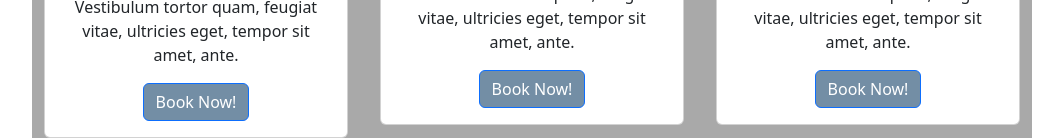
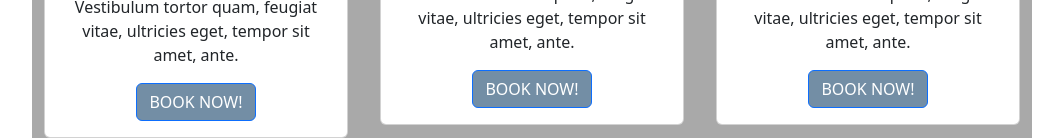
Before and after one commit to Nexustential/MiraclesMassage, a React (Create React App) app: page / in a window 1280 px wide. Shown: the part 1269-1407 px from the top of the page, without its empty margins (108-1171 px from the left). Built offline with nearby package versions, Linux system fonts and the light colour scheme.

Commit message:
Added Hooks to Services component

```diff
--- a/src/Components/Services.js
+++ b/src/Components/Services.js
@@ -1,9 +1,14 @@
-import React from "react";
+import React, { useState } from "react";
 import Card from "react-bootstrap/Card";
 import Button from "react-bootstrap/Button";
 import "../Styles/Services.css";
 
 const Services = () => {
+
+  const [book, setBook] = useState("BOOK NOW!");
+  const [book1, setBook1] = useState("BOOK NOW!");
+  const [book2, setBook2] = useState("BOOK NOW!");
+
   return (
     <>
       <div>
@@ -19,8 +24,12 @@ const Services = () => {
               malesuada fames ac turpis egestas. Vestibulum tortor quam, feugiat
               vitae, ultricies eget, tempor sit amet, ante.
             </Card.Text>
-            <Button variant="primary" id="bookButton" href="/book">
-              Book Now!
+            <Button
+              variant="primary"
+              id="bookButton"
+              onClick={() => setBook("Call or text us today at 555-555-5555")}
+            >
+              {book}
             </Button>
           </Card.Body>
         </Card>
@@ -34,8 +43,12 @@ const Services = () => {
               malesuada fames ac turpis egestas. Vestibulum tortor quam, feugiat
               vitae, ultricies eget, tempor sit amet, ante.
             </Card.Text>
-            <Button variant="primary" id="bookButton" href="/book">
-              Book Now!
+            <Button
+              variant="primary"
+              id="bookButton"
+              onClick={() => setBook1("Call or text us today at 555-555-5555")}
+            >
+              {book1}
             </Button>
           </Card.Body>
         </Card>
@@ -49,8 +62,12 @@ const Services = () => {
               malesuada fames ac turpis egestas. Vestibulum tortor quam, feugiat
               vitae, ultricies eget, tempor sit amet, ante.
             </Card.Text>
-            <Button variant="primary" id="bookButton" href="/book">
-              Book Now!
+            <Button
+              variant="primary"
+              id="bookButton"
+              onClick={() => setBook2("Call or text us today at 555-555-5555")}
+            >
+              {book2}
             </Button>
           </Card.Body>
         </Card>
```
